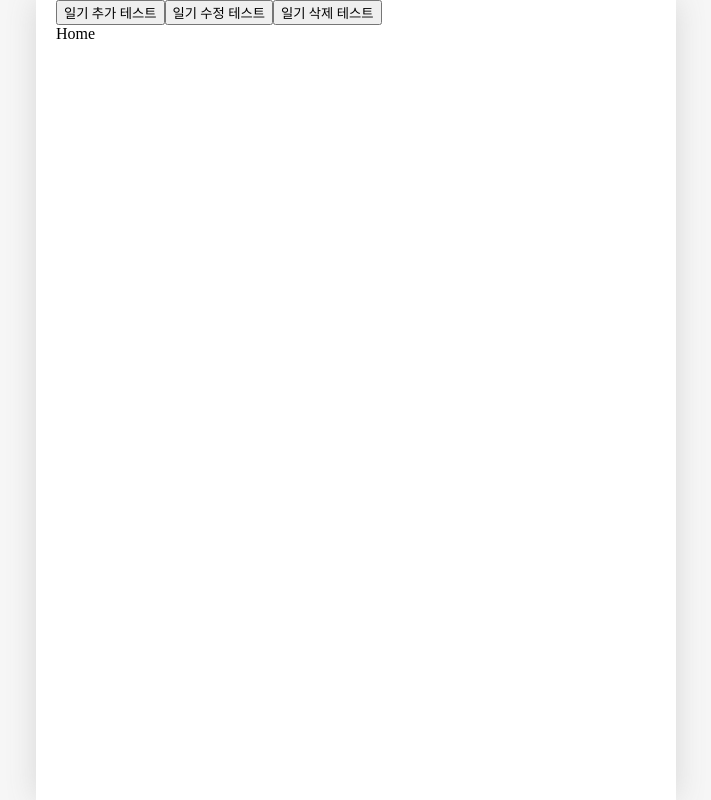
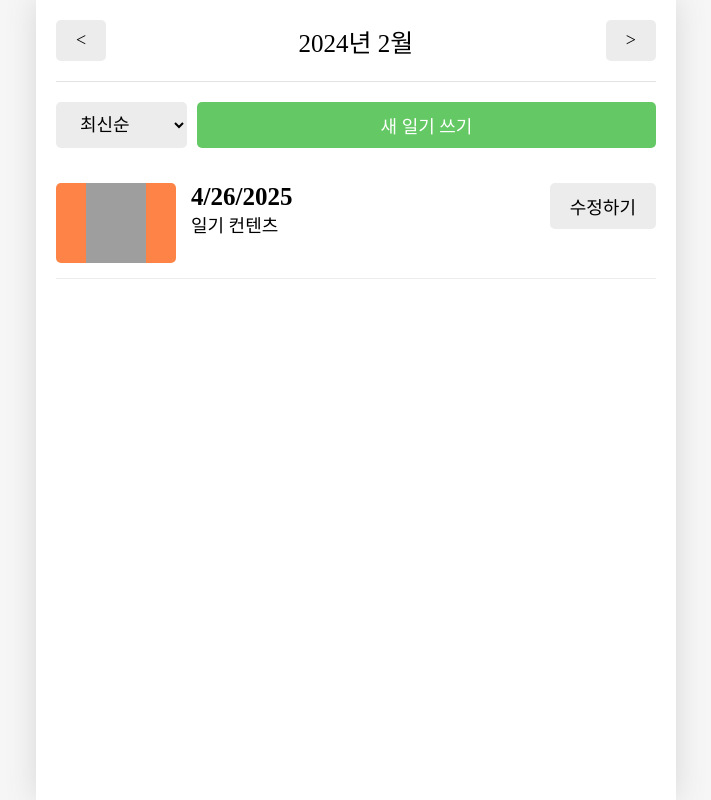
Before and after one commit to dk-ko/Today-I-Learned, a React (Vite) app in the folder onebite-react/section12/: page / in a window 1280 px wide. Shown: the whole page, without its empty margins (284-995 px from the left). Built offline with nearby package versions, Linux system fonts and the light colour scheme; grey boxes are pictures that could not be loaded; a web font is replaced by a local one.

Commit message:
react | feat: 감정일기장 Home 페이지 UI

```diff
--- a/onebite-react/section12/src/App.jsx
+++ b/onebite-react/section12/src/App.jsx
@@ -78,15 +78,6 @@
 
   return (
     <>
-    <button onClick={() => {
-      onCreate(new Date().getTime(), 1, "Hello");
-    }}>일기 추가 테스트</button>
-    <button onClick={() => {
-      onUpdate(1, new Date().getTime(), 3, "수정된 일기입니다.");
-    }}>일기 수정 테스트</button>
-    <button onClick={() => {
-      onDelete(1);
-    }}>일기 삭제 테스트</button>
     <DiaryStateContext.Provider value={data}>
       <DiaryDispatchContext.Provider value={{onCreate, onUpdate, onDelete}}>
     <Routes>
--- /dev/null
+++ b/onebite-react/section12/src/components/DiaryItem.css
@@ -0,0 +1,54 @@
+.DiaryItem {
+    display: flex;
+    gap: 15px;
+    justify-content: space-between;
+    padding: 15px 0px;
+    border-bottom: 1px solid rgb(236, 236, 236);
+}
+
+.DiaryItem .img_section {
+    min-width: 120px;
+    height: 80px;
+    display: flex;
+    justify-content: center;
+    cursor: pointer;
+    border-radius: 5px;
+}
+
+.DiaryItem .img_section > img {
+    width: 50%;
+}
+
+.DiaryItem .img_section_1 {
+    background-color: rgb(100, 201, 100);
+}
+.DiaryItem .img_section_2 {
+    background-color: rgb(157, 215, 114);
+}
+.DiaryItem .img_section_3 {
+    background-color: rgb(253, 206, 23);
+}
+.DiaryItem .img_section_4 {
+    background-color: rgb(253, 132, 70);
+}
+.DiaryItem .img_section_5 {
+    background-color: rgb(253, 86, 95);
+}
+
+.DiaryItem .info_section {
+    flex: 1;
+    cursor: pointer;
+}
+
+.DiaryItem .info_section .created_date {
+    font-weight: bold;
+    font-size: 25px;
+}
+
+.DiaryItem .info_section .content {
+    font-size: 18px;
+}
+
+.DiaryItem .button_section {
+    min-width: 70px;
+}
--- /dev/null
+++ b/onebite-react/section12/src/components/DiaryItem.jsx
@@ -0,0 +1,25 @@
+import { getEmotionImage } from "../util/get-emotion-image";
+import Button from "./Button";
+import "./DiaryItem.css";
+
+const DiaryItem = () => {
+    const emotionId = 4;
+    return <div className="DiaryItem">
+        <div className={`img_section img_section_${emotionId}`}>
+            <img src={getEmotionImage(emotionId)}/>
+        </div>
+        <div className="info_section">
+            <div className="created_date">
+                {new Date().toLocaleDateString()}
+            </div>
+            <div className="content">
+                일기 컨텐츠
+            </div>
+        </div>
+        <div className="button_section">
+            <Button text={"수정하기"} />
+        </div>
+    </div>
+}
+
+export default DiaryItem;
--- /dev/null
+++ b/onebite-react/section12/src/components/DiaryList.css
@@ -0,0 +1,18 @@
+.DiaryList .menu_bar {
+    margin: 20px 0px;
+    display: flex;
+    gap: 10px;
+}
+
+.DiaryList .menu_bar select {
+    background-color: rgb(236, 236, 236);
+    border: none;
+    border-radius: 5px;
+    padding: 10px 20px;
+    font-size: 18px;
+    cursor: pointer;
+}
+
+.DiaryList .menu_bar button {
+    flex: 1;
+}
--- /dev/null
+++ b/onebite-react/section12/src/components/DiaryList.jsx
@@ -0,0 +1,20 @@
+import "./DiaryList.css";
+import Button from "./Button";
+import DiaryItem from "./DiaryItem";
+
+const DiaryList = () => {
+    return <div className="DiaryList">
+        <div className="menu_bar">
+            <select>
+                <option value={"latest"}>최신순</option>
+                <option value={"oldest"}>오래된 순</option>
+            </select>
+            <Button text={"새 일기 쓰기"} type={"POSITIVE"} />
+        </div>
+        <div className="list_wrapper">
+            <DiaryItem />
+        </div>
+    </div>;
+};
+
+export default DiaryList;
--- a/onebite-react/section12/src/pages/Home.jsx
+++ b/onebite-react/section12/src/pages/Home.jsx
@@ -1,5 +1,14 @@
+import Header from '../components/Header';
+import Button from '../components/Button';
+import DiaryList from '../components/DiaryList';
+
 const Home = () => {
-    return <div>Home</div>;
+    return <div><Header title={"2024년 2월"}
+    leftChild={<Button text={"<"}/>}
+    rightChild={<Button text={">"}/>}
+    />
+    <DiaryList/>
+    </div>;
 };
 
 export default Home;
```
